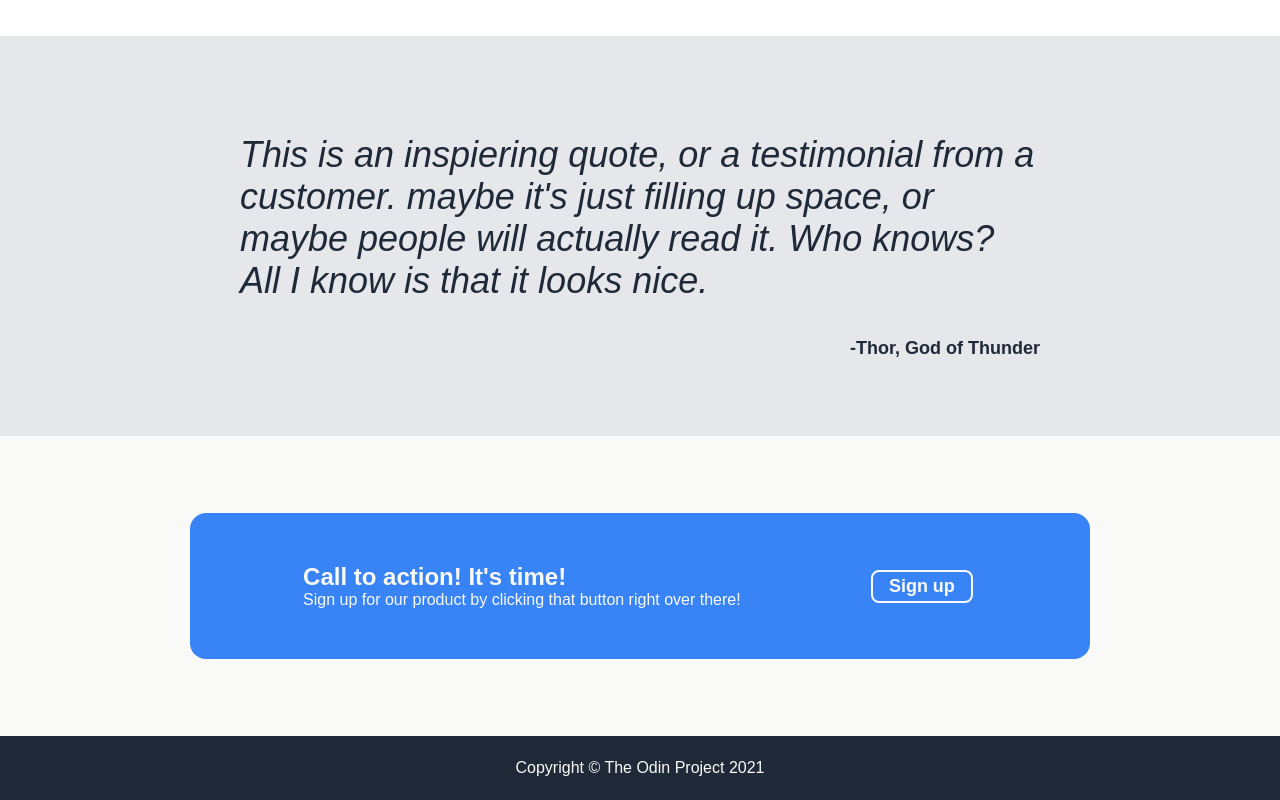
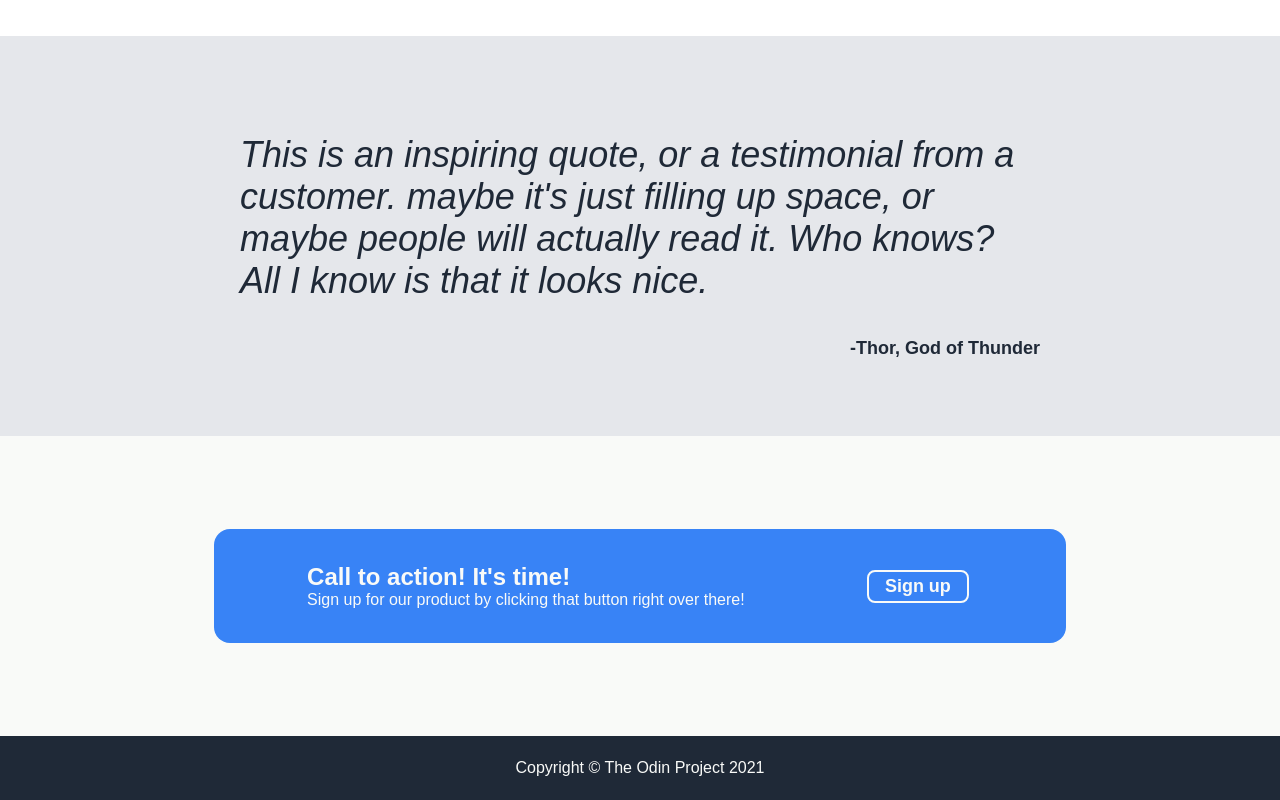
Before and after one commit to AvThirtySix/landing-page-top, a plain HTML site: page index.html in a window 1280 px wide. Shown: the part 872-1672 px from the top of the page. Drawn offline with Linux system fonts and the light colour scheme.

Commit message:
some changes made

```diff
--- a/index.html
+++ b/index.html
@@ -51,7 +51,7 @@
     </div>
     <div class="testemonial-box">
         <div class="testemonial">
-            <p>This is an inspiering quote, or a testimonial from a customer. maybe it's just filling up space, or maybe people will actually read it. Who knows? All I know is that it looks nice. </p>
+            <p>This is an inspiring quote, or a testimonial from a customer. maybe it's just filling up space, or maybe people will actually read it. Who knows? All I know is that it looks nice. </p>
             <h2>-Thor, God of Thunder</h2>
         </div>
     </div>
--- a/style.css
+++ b/style.css
@@ -175,8 +175,8 @@ body{
     background-color: #3883F6;
     color: #F9FAF8;
     border-radius: 16px;
-    padding: 50px;
-    width: 800px;
+    padding: 34px;
+    width: 784px;
     justify-content: space-around;
     margin: auto;
 }
```
